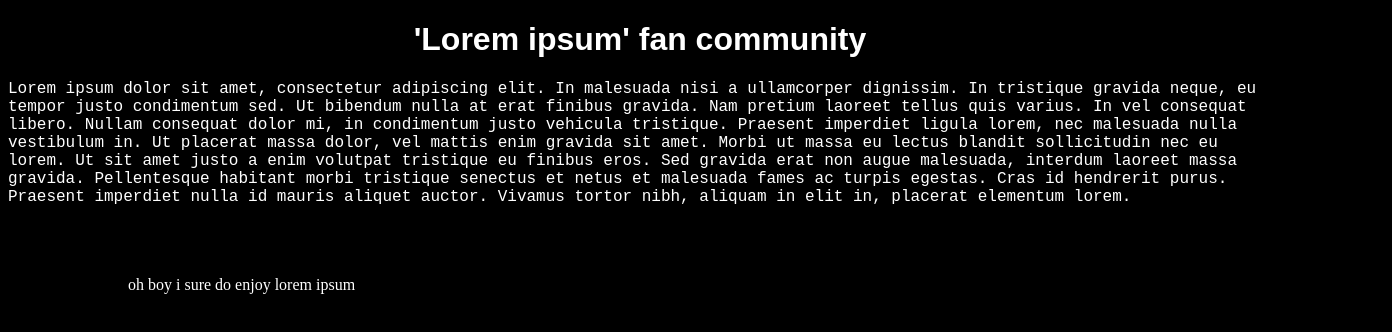
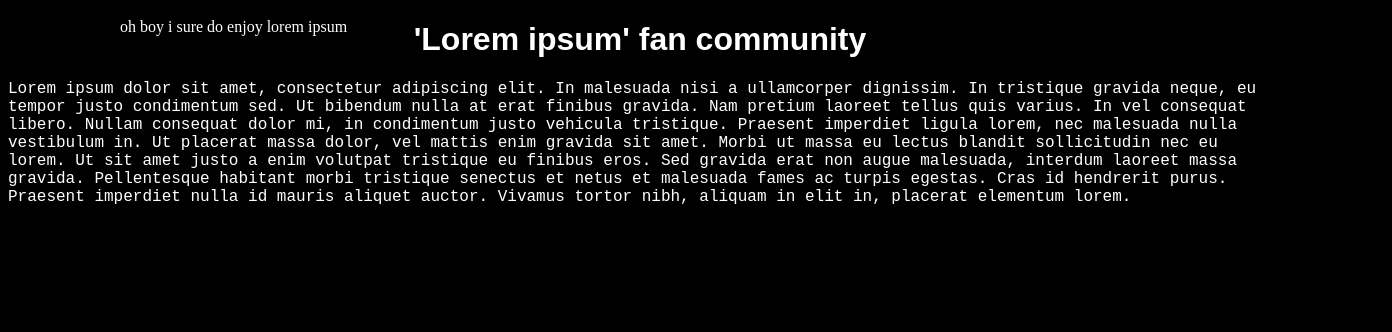
Before and after one commit to AkkozaDevelops/old-website, a plain HTML site: page index.html in a window 1280 px wide. Shown: the whole page, 1392 px wide, since content can reach past the window. Drawn offline with Linux system fonts and the light colour scheme.

Commit message:
Update index.html

```diff
--- a/index.html
+++ b/index.html
@@ -44,7 +44,7 @@
     <h1 class="arial center">'Lorem ipsum' fan community</h1>
     <p class="couriernew">  Lorem ipsum dolor sit amet, consectetur adipiscing elit. In malesuada nisi a ullamcorper dignissim. In tristique gravida neque, eu tempor justo condimentum sed. Ut bibendum nulla at erat finibus gravida. Nam pretium laoreet tellus quis varius. In vel consequat libero. Nullam consequat dolor mi, in condimentum justo vehicula tristique. Praesent imperdiet ligula lorem, nec malesuada nulla vestibulum in. Ut placerat massa dolor, vel mattis enim gravida sit amet. Morbi ut massa eu lectus blandit sollicitudin nec eu lorem. Ut sit amet justo a enim volutpat tristique eu finibus eros. Sed gravida erat non augue malesuada, interdum laoreet massa gravida. Pellentesque habitant morbi tristique senectus et netus et malesuada fames ac turpis egestas. Cras id hendrerit purus. Praesent imperdiet nulla id mauris aliquet auctor. Vivamus tortor nibh, aliquam in elit in, placerat elementum lorem.</p>
     <br><br>
-    <p style="position:relative; left:120px; top:2px">oh boy i sure do enjoy lorem ipsum</p>
+    <p style="position:absolute; left:120px; top:2px">oh boy i sure do enjoy lorem ipsum</p>
     <!-- <iframe src="https://akkozadevelops.github.io/index.html"></iframe> -->
     <br><br>
     <!--<button class="button center">click me boi</button>
```
